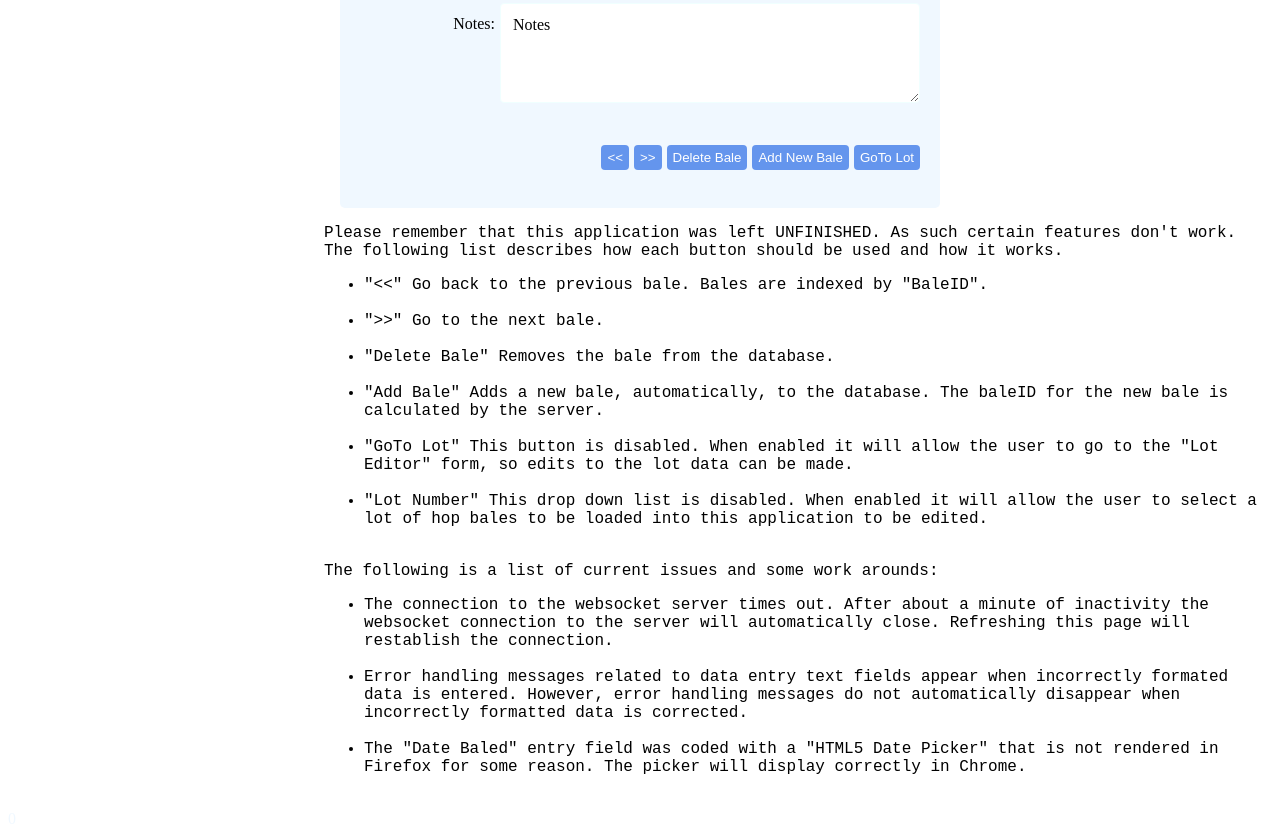
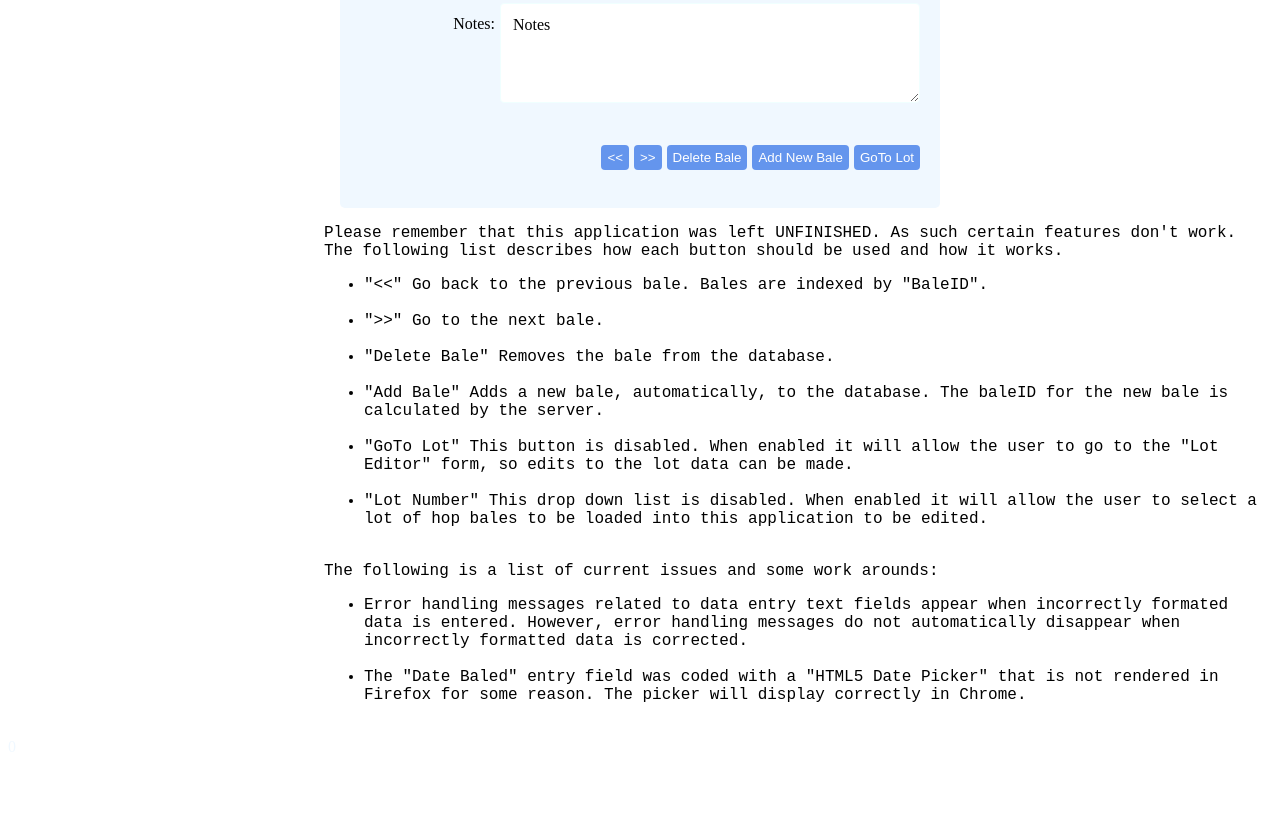
Before and after one commit to bjdev86/LotBaleApp, a website: page src/view/baleEditor.html in a window 1280 px wide. Shown: the part 981-1817 px from the top of the page. After the commit the page ends 1745 px from the top, so only its background shows below. Drawn offline with Linux system fonts and the light colour scheme.

Commit message:
Fixed websocket timeout error

```diff
--- a/src/view/baleEditor.html
+++ b/src/view/baleEditor.html
@@ -245,9 +245,6 @@ and open the template in the editor.
             </p>
             <ul style="text-align: left;">
                 <li>
-                    The connection to the websocket server times out. After about a minute of inactivity the websocket connection to the server will automatically close. Refreshing this page will restablish the connection.
-                </li></br>
-                <li>
                     Error handling messages related to data entry text fields appear when incorrectly formated data is entered. However, error handling messages do not automatically disappear when incorrectly formatted data is corrected.
                 </li></br>
                 <li>
```
